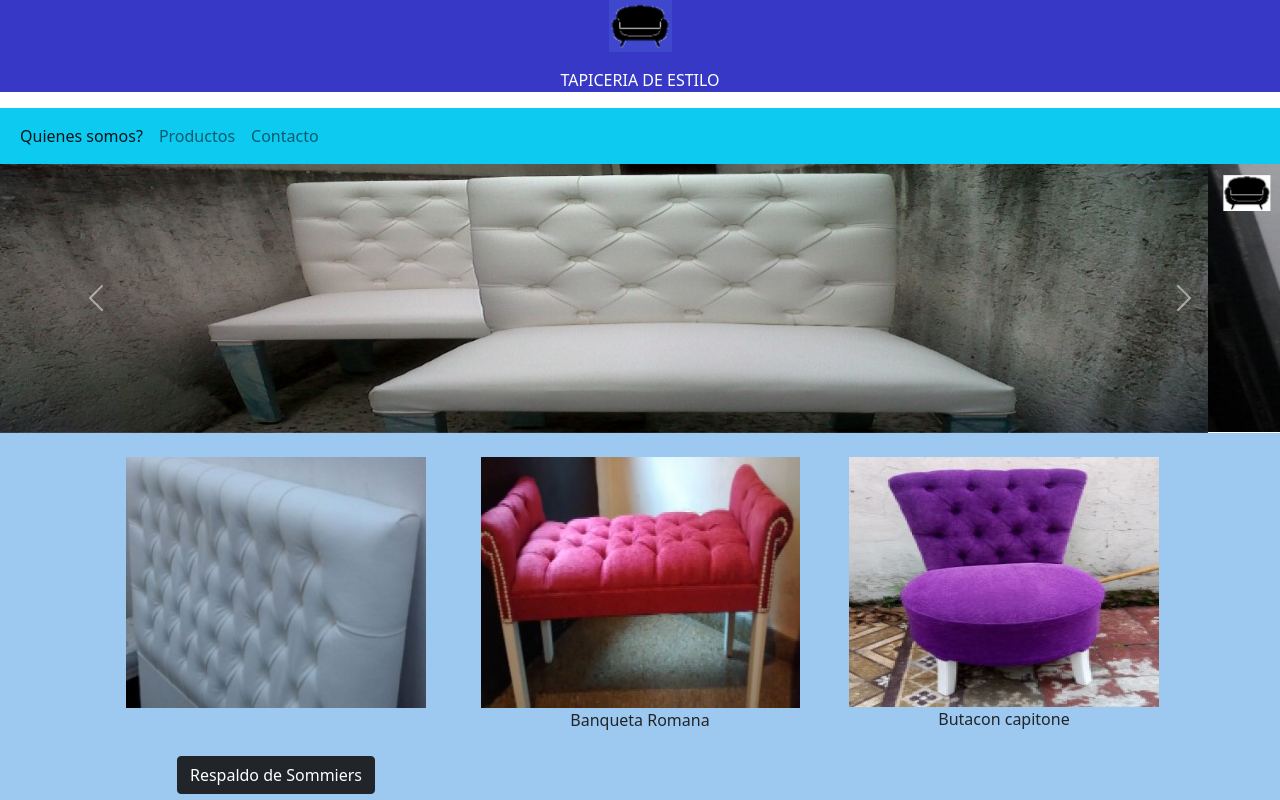
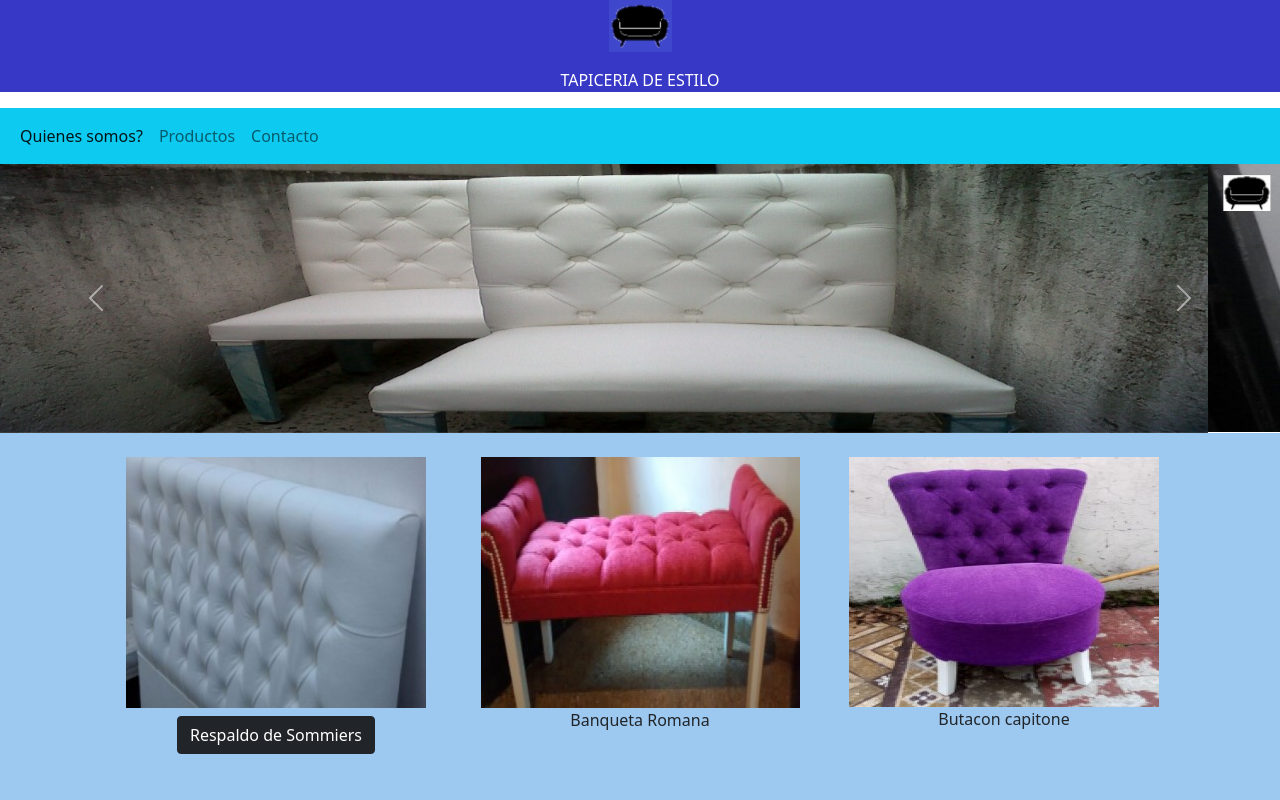
Before and after one commit to antonio-1983/proyecto_integrador, a plain HTML site: page index.html in a window 1280 px wide. Shown: the top 800 px of the page. Drawn offline with nearby package versions, Linux system fonts and the light colour scheme.

Commit message:
Update index.html

```diff
--- a/index.html
+++ b/index.html
@@ -71,7 +71,7 @@
                 <div class="imgCaja">
                      <img  class="img-fluid" src="fotos/respaldo1.jpg" alt="">
                 </div>
-                <div class="textCaja pt-5">
+                <div class="textCaja pt-2">
 
                      <!-- Button trigger modal -->
                             <button type="button" class="btn btn-dark" data-bs-toggle="modal" data-bs-target="#exampleModal">
```
